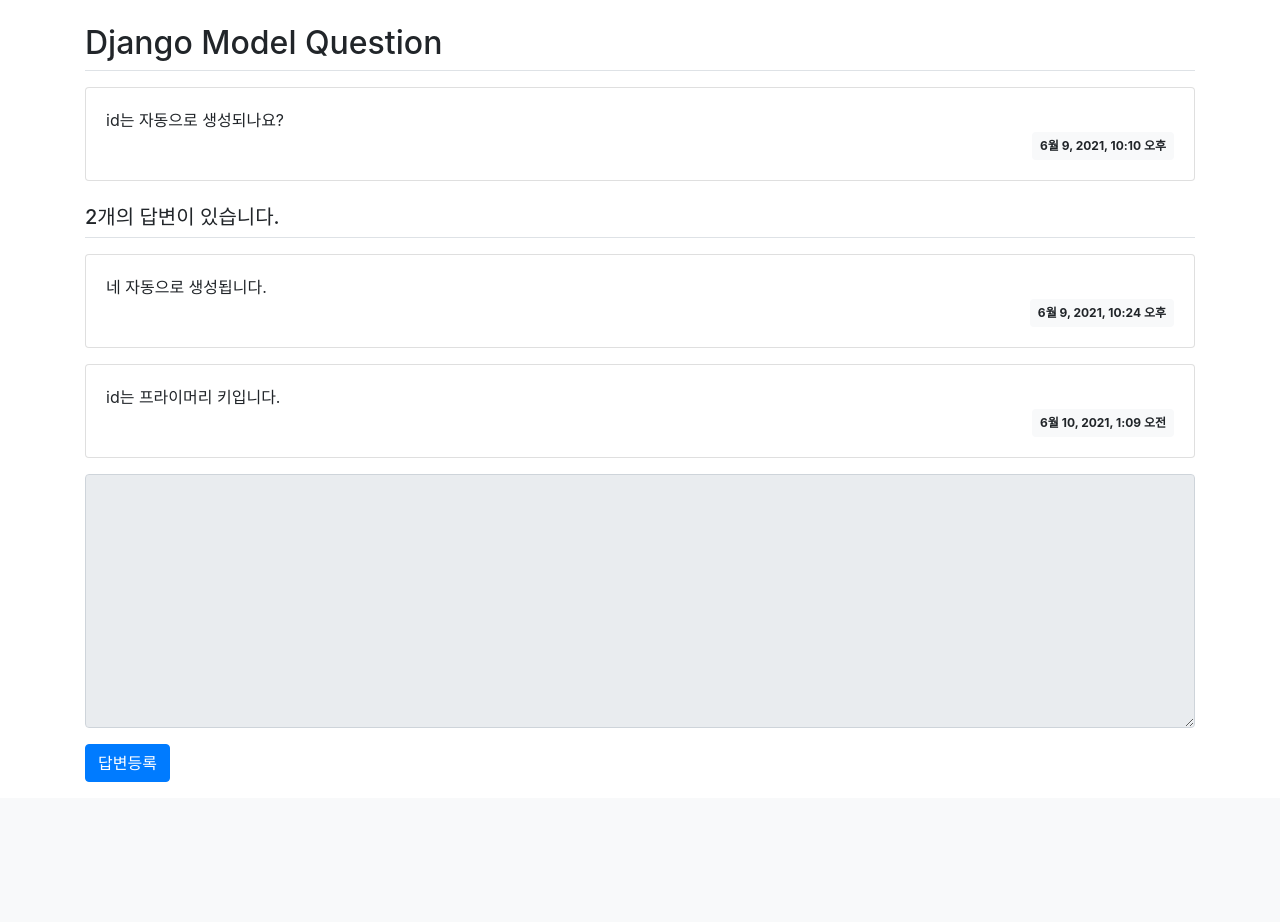
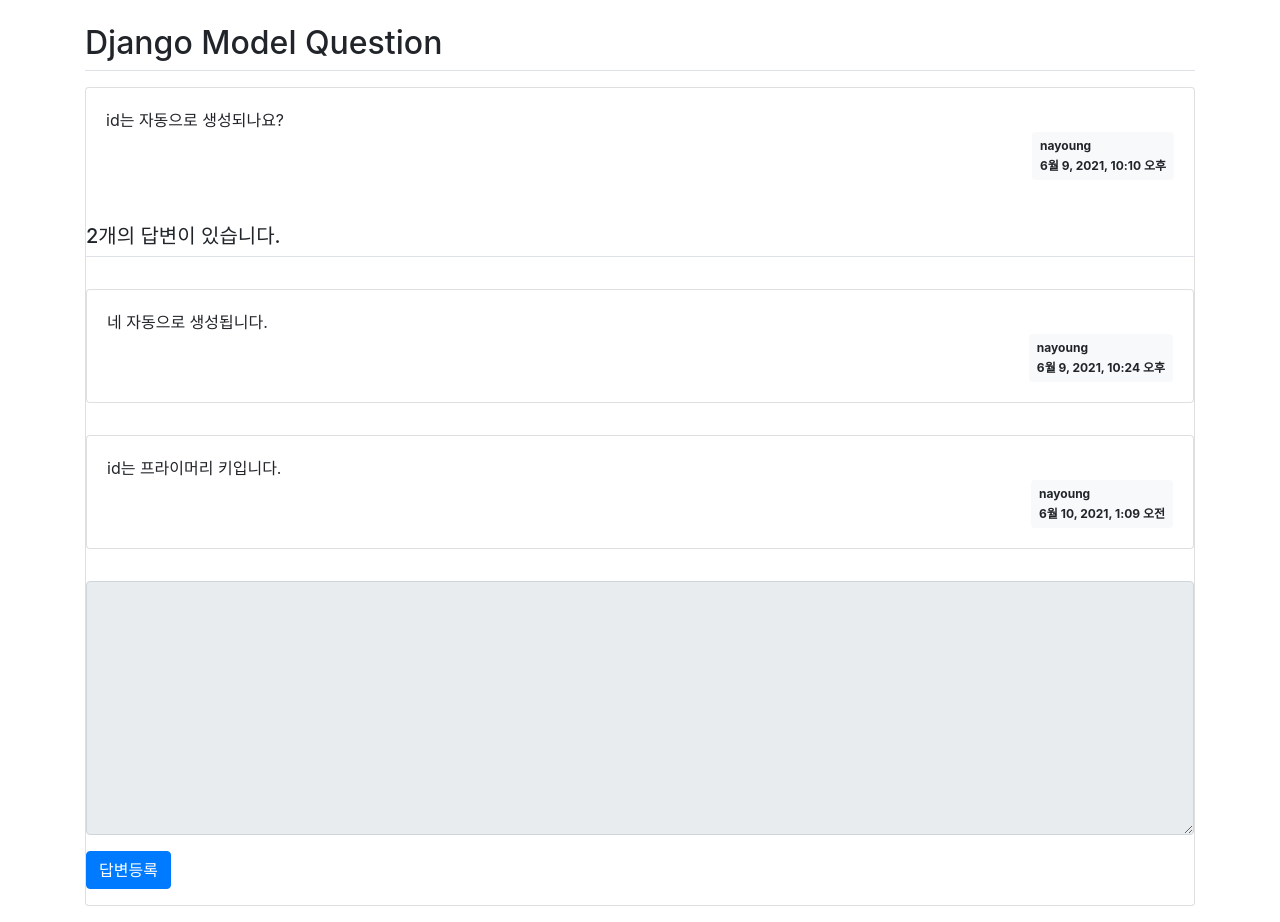
Before and after one commit to naa02/django-mysite, a Django app: page /pybo/2/ in a window 1280 px wide. Shown: the part 57-979 px from the top of the page. Before the commit the page ends 839 px from the top, so only its background shows below. Run offline with Django 3.2, Linux system fonts and the light colour scheme; data comes from the database, SQL or seed files in the repository; some libraries are stand-ins or nearby versions.

Commit message:
글쓴이 표시

```diff
--- a/templates/pybo/question_detail.html
+++ b/templates/pybo/question_detail.html
@@ -7,9 +7,9 @@
         <div class="card-body">
             <div class="card-text" style="white-space: pre-line;">{{ question.content }}</div>
             <div class="d-flex justify-content-end">
-                <div class="badge badge-light p-2">
-                    {{ question.create_date }}
-                </div>
+            <div class="badge badge-light p-2 text-left">
+            <div class="mb-2">{{ question.author.username }}</div>
+            <div>{{ question.create_date }}</div>
             </div>
         </div>
     </div>
@@ -19,8 +19,10 @@
         <div class="card-body">
             <div class="card-text" style="white-space: pre-line;">{{ answer.content }}</div>
             <div class="d-flex justify-content-end">
-                <div class="badge badge-light p-2">
-                    {{ answer.create_date }}
+
+            <div class="badge badge-light p-2 text-left">
+            <div class="mb-2">{{ answer.author.username }}</div>
+            <div>{{ answer.create_date }}</div>
                 </div>
             </div>
         </div>
```
Also changed, not shown: templates/pybo/question_list.html (+6 -4 lines).
